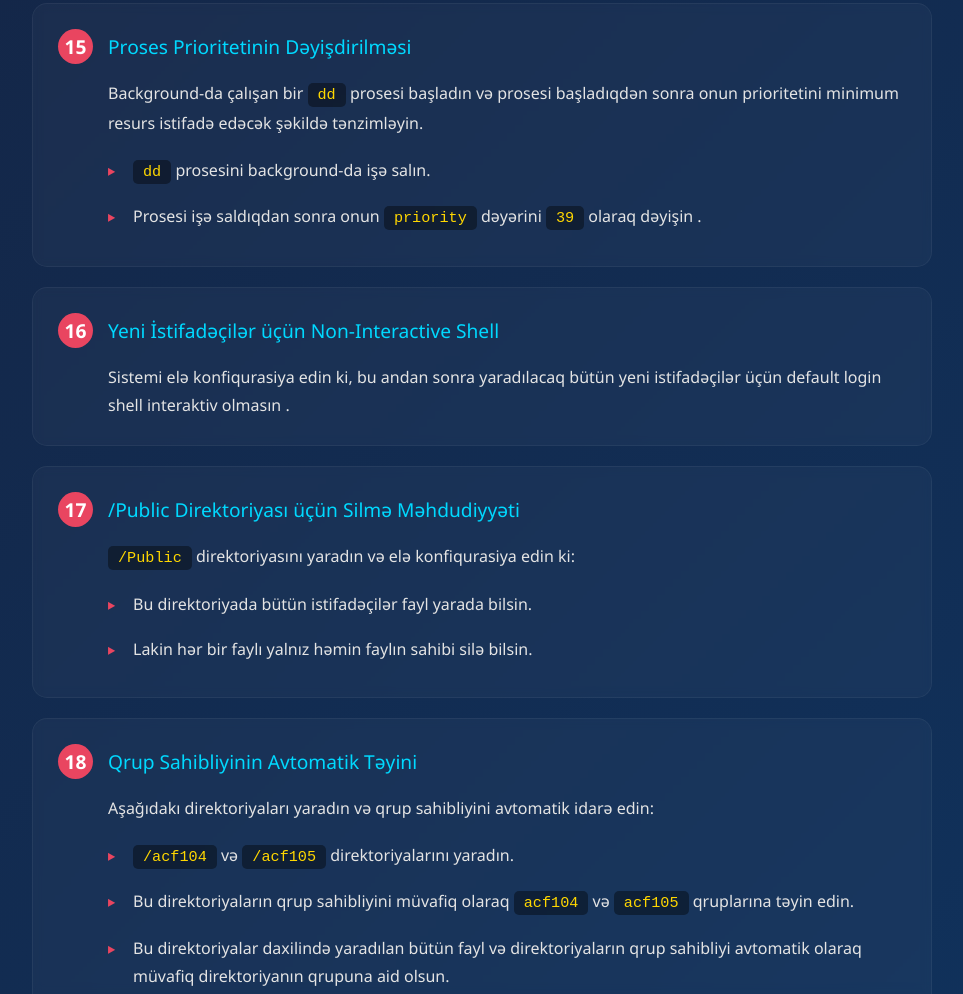
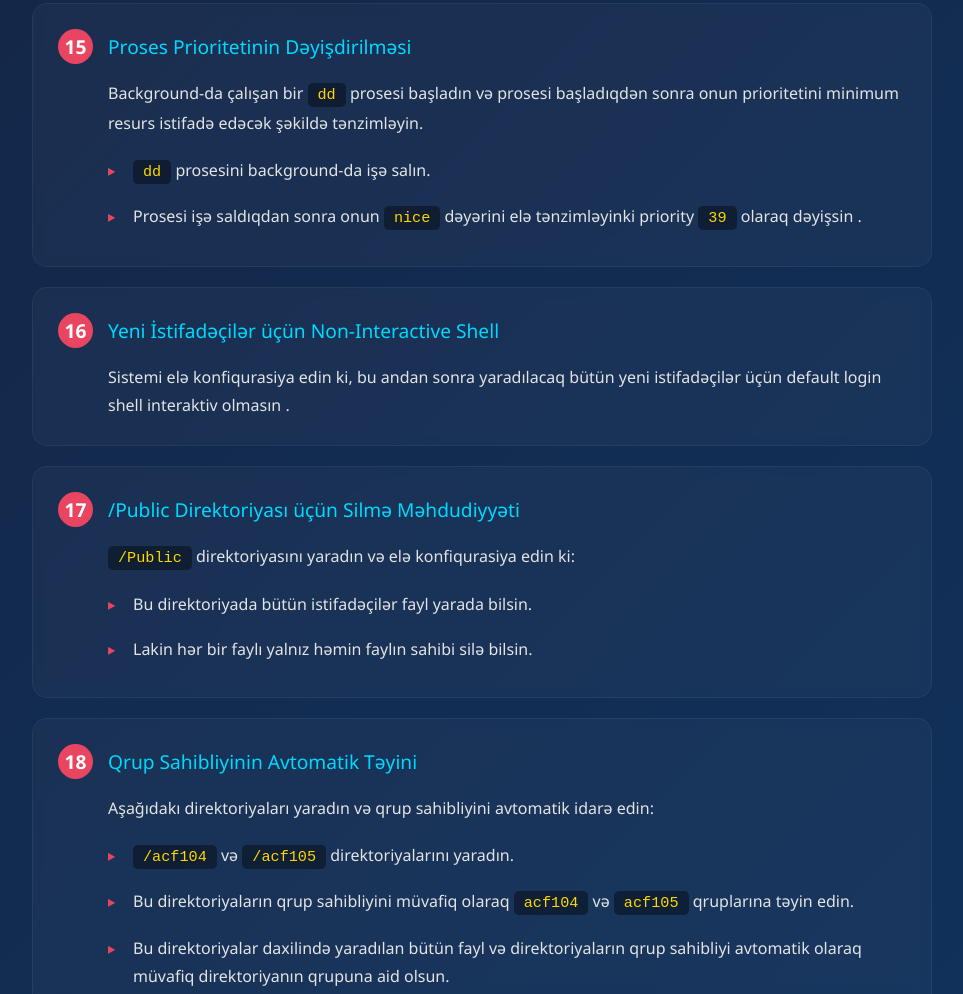
Before and after one commit to fuadbosh-code/check, a plain HTML site: page index.html in a window 1280 px wide. Shown: the part 4975-5969 px from the top of the page, without its empty margins (158-1121 px from the left). Drawn offline with Linux system fonts and the light colour scheme.

Commit message:
Update index.html

```diff
--- a/index.html
+++ b/index.html
@@ -391,7 +391,7 @@
                 <p>Background-da çalışan bir <span class="code">dd</span> prosesi başladın və prosesi başladıqdən sonra onun prioritetini minimum resurs istifadə edəcək şəkildə tənzimləyin.</p>
                 <ul>
                     <li><span class="code">dd</span> prosesini background-da işə salın.</li>
-                    <li>Prosesi işə saldıqdan sonra onun <span class="code">priority</span> dəyərini <span class="code">39</span> olaraq dəyişin .</li>
+                    <li>Prosesi işə saldıqdan sonra onun <span class="code">nice</span> dəyərini elə tənzimləyinki priority <span class="code">39</span> olaraq dəyişsin .</li>
                 </ul>
             </div>
         </div>
```
